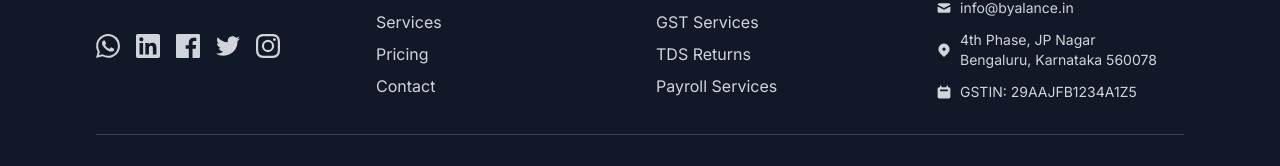
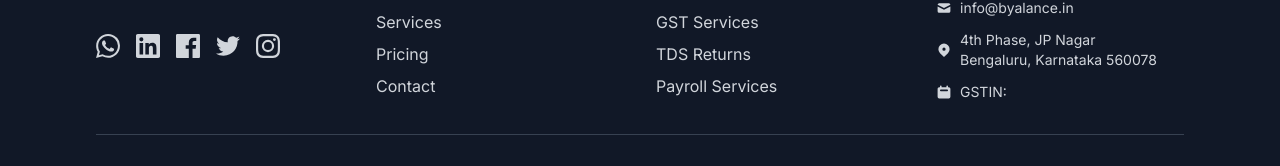
Before and after one commit to theRawHawn/Byalance2, a Next.js app: page / in a window 1280 px wide. Shown: the part 5785-5951 px from the top of the page. Built offline with nearby package versions, Linux system fonts and the light colour scheme.

Commit message:
Update footer.tsx

```diff
--- a/components/footer.tsx
+++ b/components/footer.tsx
@@ -132,7 +132,7 @@
               </li>
               <li className="flex items-center gap-2">
                 <svg className="w-4 h-4 flex-shrink-0" fill="currentColor" viewBox="0 0 20 20"><path fillRule="evenodd" d="M6 2a1 1 0 00-1 1v1H4a2 2 0 00-2 2v10a2 2 0 002 2h12a2 2 0 002-2V6a2 2 0 00-2-2h-1V3a1 1 0 10-2 0v1H7V3a1 1 0 00-1-1zm0 5a1 1 0 000 2h8a1 1 0 100-2H6z" clipRule="evenodd" /></svg>
-                <span>GSTIN: 29AAJFB1234A1Z5</span>
+                <span>GSTIN: </span>
               </li>
             </ul>
           </div>
```
